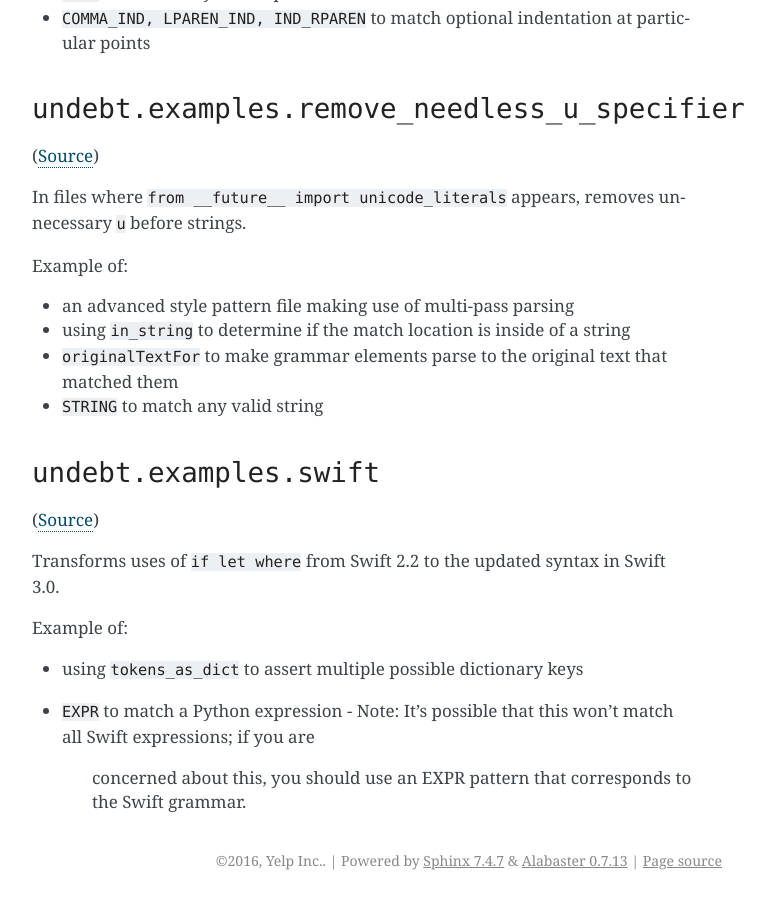
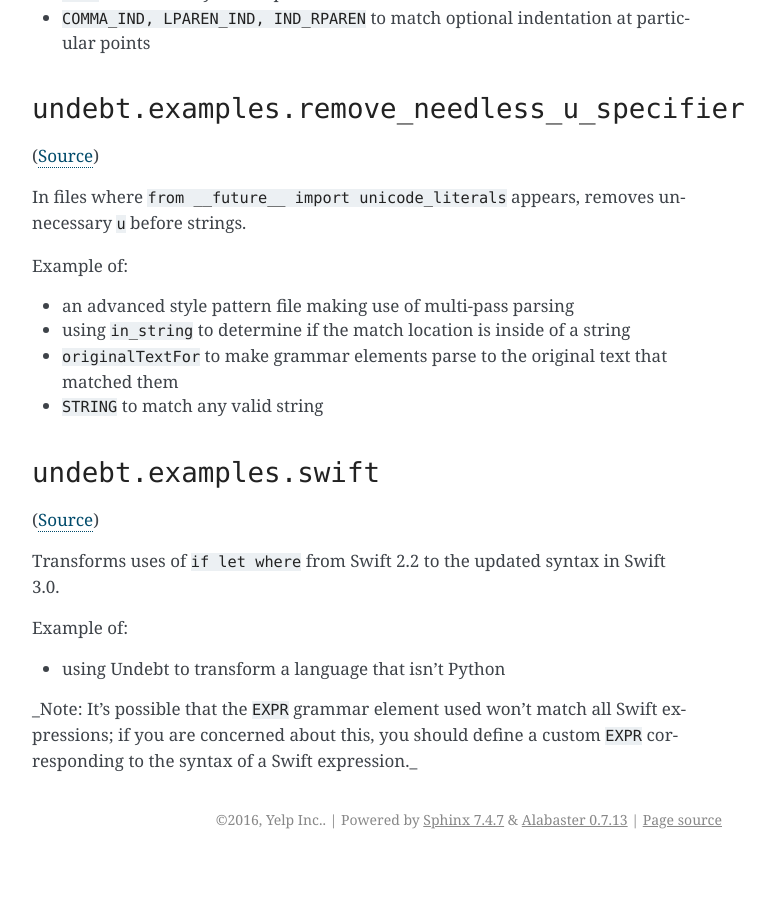
Before and after one commit to Yelp/undebt, a Sphinx documentation site: the page built from docs/source/examples.rst, in a window 1280 px wide and 900 px high, scrolled down 3358 px. Shown: the whole window, without its empty margins (388-1163 px from the left). Built offline with Sphinx 7.4.7, drawn with Linux system fonts in a browser that asks for light colours; after the commit the page ends 4217 px from its top, so only the background shows below that.

Commit message:
Fixes examples.rst formatting

```diff
--- a/docs/source/examples.rst
+++ b/docs/source/examples.rst
@@ -159,8 +159,5 @@
 
 Example of:
 
-- using `tokens_as_dict` to assert multiple possible dictionary keys
-- `EXPR` to match a Python expression
-  - Note: It's possible that this won't match all Swift expressions; if you are
-    concerned about this, you should use an EXPR pattern that corresponds to
-    the Swift grammar.
+- using Undebt to transform a language that isn't Python
+_Note: It's possible that the `EXPR` grammar element used won't match all Swift expressions; if you are concerned about this, you should define a custom `EXPR` corresponding to the syntax of a Swift expression._
```
